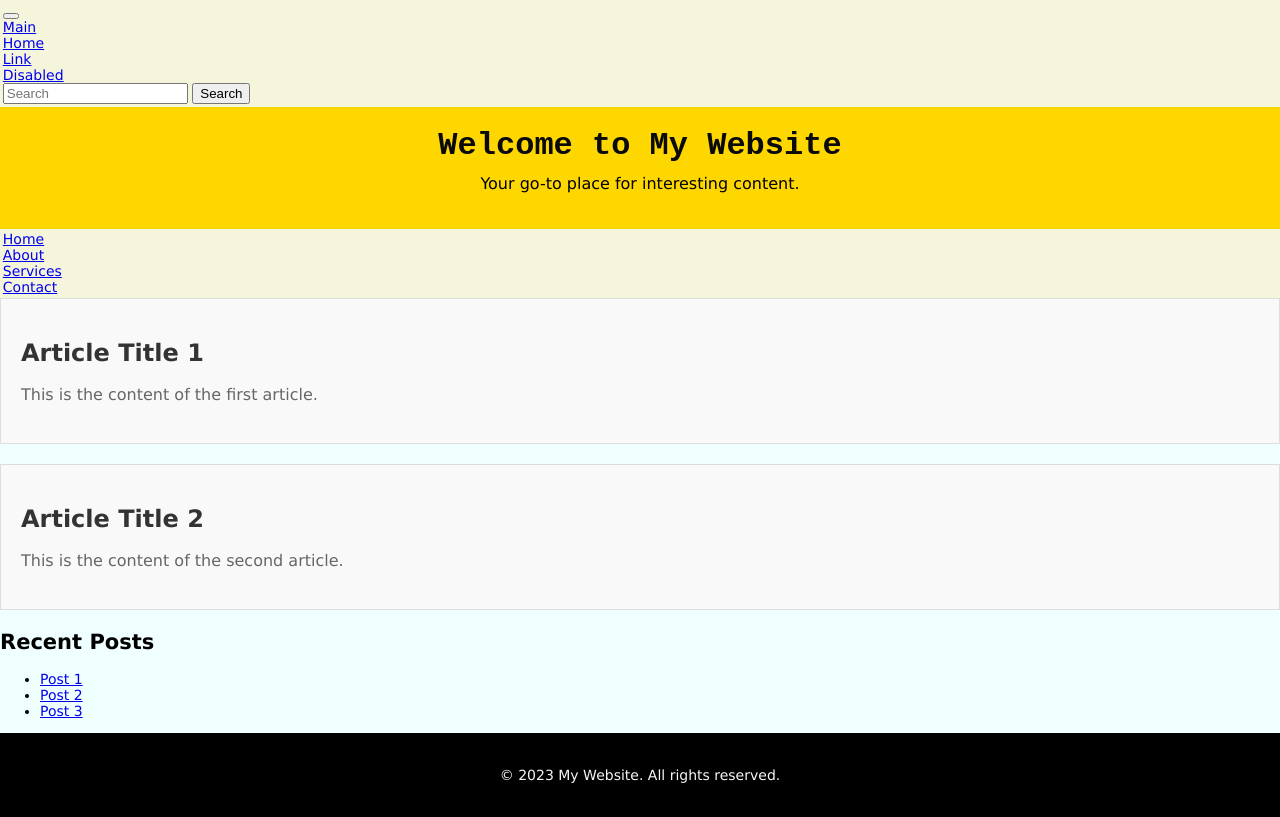
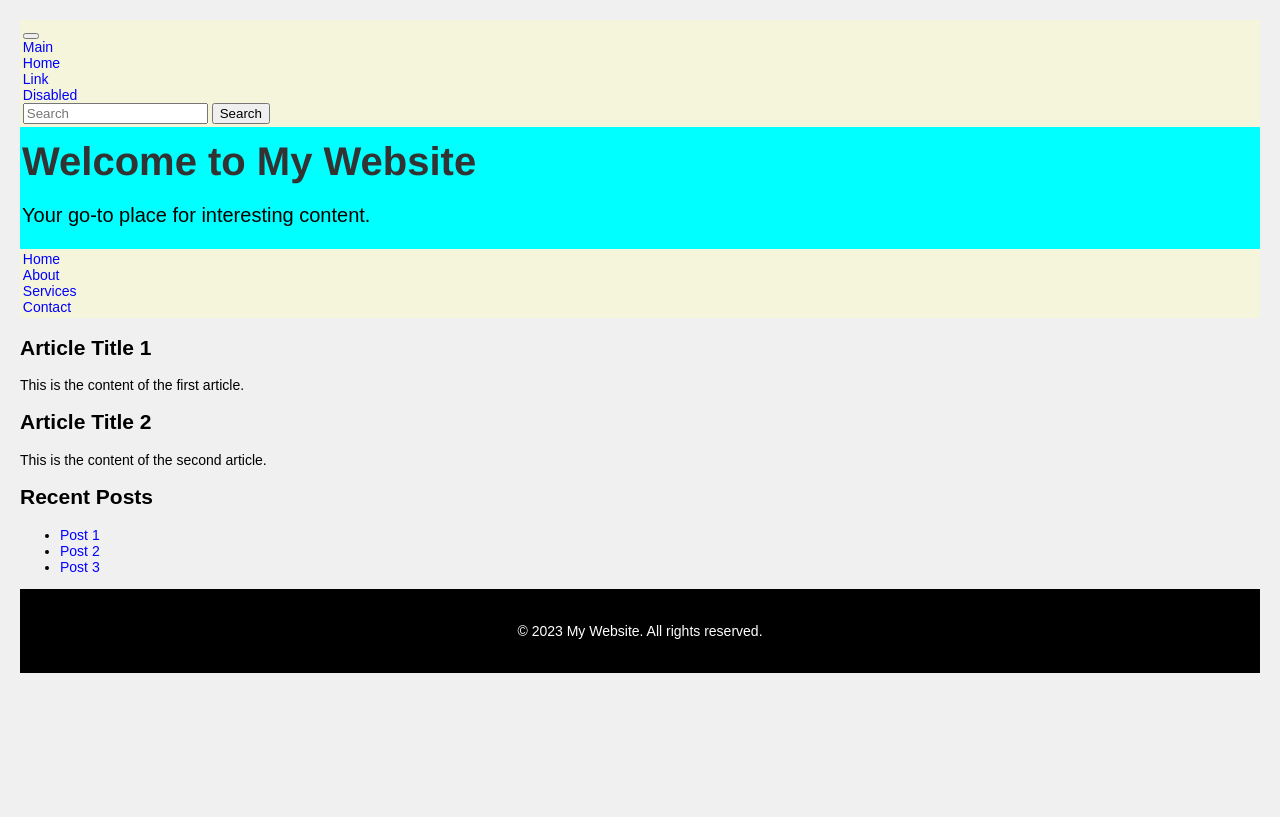
Before and after one commit to BabyYoda17/Staattinen-verkkosivu-individual, a plain HTML site: page exercises/Exercise4.html in a window 1280 px wide. Drawn offline with Linux system fonts and the light colour scheme.

Commit message:
Update style.css

```diff
--- a/css/style.css
+++ b/css/style.css
@@ -78,37 +78,46 @@ footer {
 
 /* New styles for main-header and content-article */
 
-#main-header {
-    background-color: #ffd700; /* Set your desired background color */
-    text-align: center;
-    padding: 20px;
+
+
+/* Styles for body element */
+body {
+    background-color: #f0f0f0;
+    font-family: 'Arial', sans-serif;
+    margin: 20px;
 }
 
-#main-header h1 {
-    margin: 0;
-    font-size: 32px;
+/* Styles for h1 headings */
+h1 {
+    font-family: 'Helvetica', sans-serif;
+    color: #333;
+    margin: 10px 0;
 }
 
-#main-header p {
-    font-size: 16px;
-    margin-top: 10px;
+/* Styles for links */
+a {
+    color: #00f;
+    text-decoration: none;
 }
 
-.content-article {
-    background-color: #f9f9f9;
-    border: 1px solid #ddd;
-    padding: 20px;
-    margin-bottom: 20px;
+a:hover {
+    color: #f00;
 }
 
-.content-article h2 {
-    color: #333;
-    font-size: 24px;
-    margin-bottom: 10px;
+a:visited {
+    color: #f00;
 }
 
-.content-article p {
-    color: #666;
-    font-size: 16px;
-    line-height: 1.5;
+/* Styles for images */
+img {
+    max-width: 100%;
+    border: 1px solid #ccc;
 }
+
+/* Styles for footer section */
+footer {
+    background-color: black;
+    color: white;
+    padding: 20px;
+    text-align: center;
+}
```
